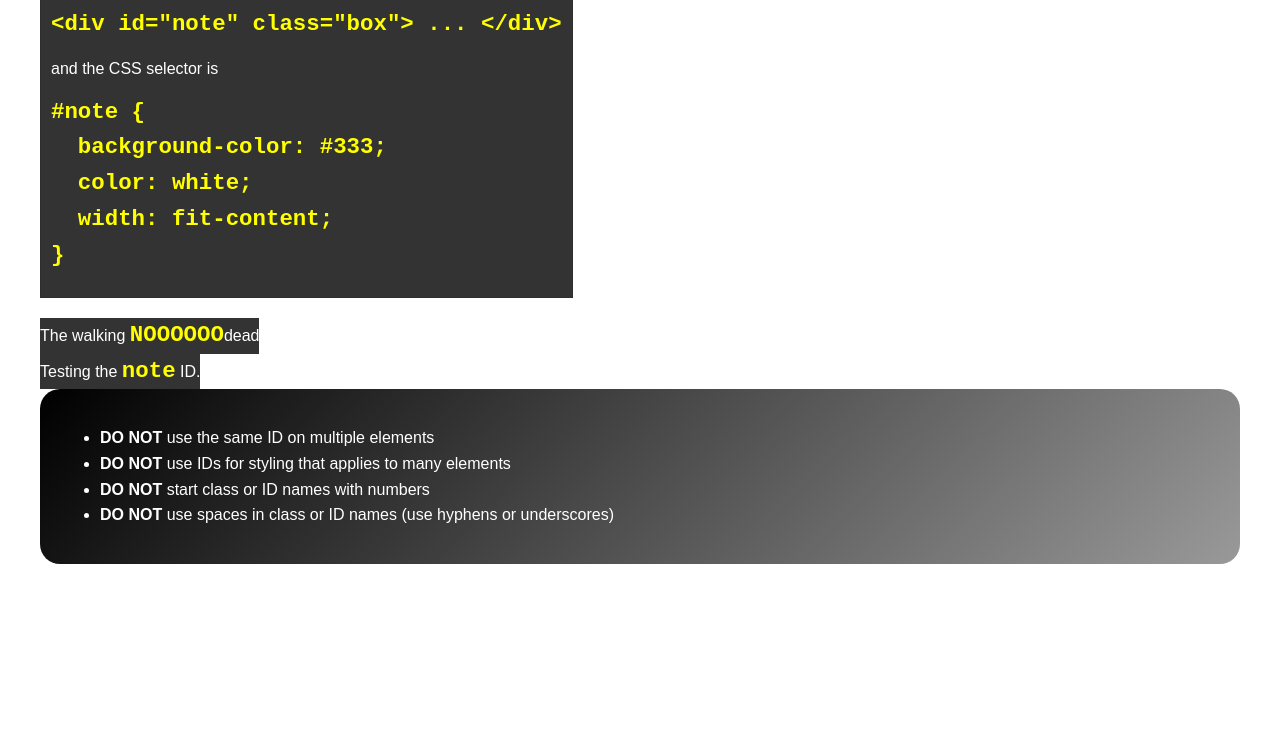
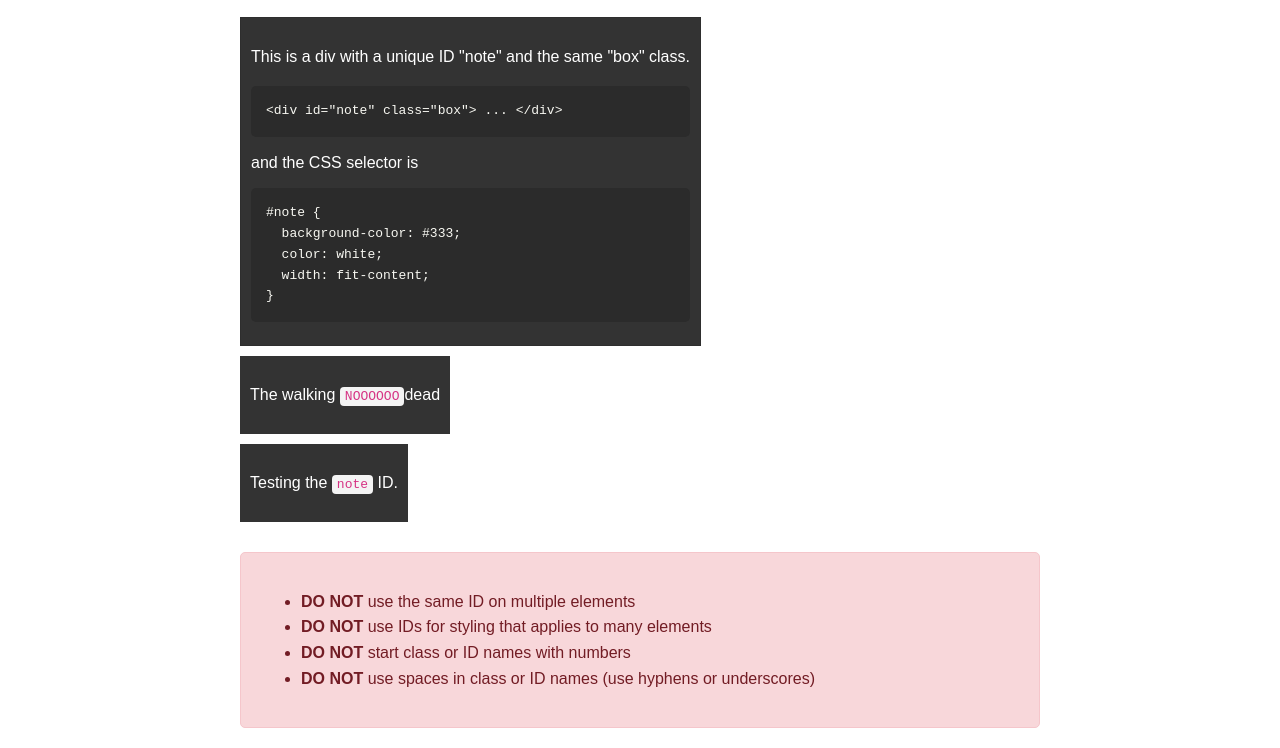
Before and after one commit to legionrex7x77/wdd130, a plain HTML site: page week03/class-and-id.html in a window 1280 px wide. Shown: the part 1088-1836 px from the top of the page. Before the commit the page ends 1652 px from the top, so only its background shows below. Drawn offline with Linux system fonts and the light colour scheme.

Commit message:
updating activities from w2 to w3

```diff
--- a/week03/styles/class-and-id.css
+++ b/week03/styles/class-and-id.css
@@ -1,34 +1,45 @@
 body {
-    font-family: Arial, sans-serif;
+    font-family: Arial, Helvetica, sans-serif;
+    max-width: 800px;
+    margin: 0 auto;
+    padding: 20px;
     line-height: 1.6;
-    margin: 0;
-    padding: 0 40px;
+    color: #333;
 }
 
 h1 {
-    border-bottom: 1px solid rgb(0 110 182);
-    padding-bottom: 0;
-}
-
-
-
-p {
-    margin: 0;
+    color: #2c3e50;
+    border-bottom: 2px solid #ddd;
+    padding-bottom: 10px;
 }
 
 code {
-    color: darkgreen;
-    font-weight: 700;
-    font-size: 1.4rem;
+    background-color: #f4f4f4;
+    padding: 2px 5px;
+    border-radius: 4px;
+    font-family: monospace;
+    color: #d63384;
 }
 
-/* Class examples - can be reused */
+pre {
+    background-color: #2b2b2b;
+    color: #f8f8f2;
+    padding: 15px;
+    border-radius: 5px;
+    overflow-x: auto;
+}
+
+pre code {
+    background-color: transparent;
+    color: inherit;
+    padding: 0;
+}
 
 .box {
     margin: 20px 0;
     border: 1px solid rgb(0 0 0 / 10%);
     padding: 10px;
-    background-color: #ddd; /* this is shorthand for #dddddd */
+    background-color: #ddd;
 }
 
 .highlight {
@@ -37,21 +48,20 @@ code {
     padding: 25px;
 }
 
-/* ID examples - should be unique */
-
 #note {
     background-color: #333;
     color: white;
     width: fit-content;
-}
+    padding: 10px;
 
-#note code {
-    color: yellow;
+    margin: 10px 0;
 }
 
 #best-practice {
-    background: linear-gradient(135deg, #000 0%, #999 100%);
-    color: white;
-    border-radius: 20px;
-    padding: 20px
+    background-color: #f8d7da;
+    color: #721c24;
+    padding: 20px;
+    border: 1px solid #f5c6cb;
+    border-radius: 5px;
+    margin-top: 30px;
 }
--- a/week03/styles/float.css
+++ b/week03/styles/float.css
@@ -1,26 +1,41 @@
-main {
-    width: 75vw;
-    margin: 1rem auto;
-    background-color: #eee;
-    padding: 1rem;
-    border: 1px solid rgb(0 0 0 / .1);
+body {
+    font-family: Arial, Helvetica, sans-serif;
+    max-width: 800px;
+    margin: 0 auto;
+    padding: 20px;
+    line-height: 1.6;
 }
 
-p {
-    text-align: justify;
+h1 {
+    color: #2c3e50;
+    text-align: center;
 }
 
 .col1 img {
     float: right;
-    margin: 0 0 15px 15px;
-    border: 1px solid rgba(0 0 0 / .3);
-    box-shadow: 0 0 30px #777;
+    margin-left: 20px;
+
+    margin-bottom: 10px;
+    border-radius: 8px;
+
+    box-shadow: 0 4px 8px rgba(0, 0, 0, 0.1);
+}
+
+.col1 p {
+    text-align: justify;
 }
 
 footer {
-    border-top: 1px solid #555;
-    padding-top: 5px;
-    /* Remove the comment below and observe the results. */
+    clear: both;
 
-    /* clear: both; */
+    margin-top: 40px;
+    padding: 15px;
+    background-color: #2c3e50;
+    color: white;
+    text-align: center;
+    border-radius: 5px;
 }
+
+footer em {
+    color: #f4a261;
+}
```
Also changed, not shown: week02/block-vs-inline.html (+13 -9 lines), week02/temple.html (+5 -4 lines).
